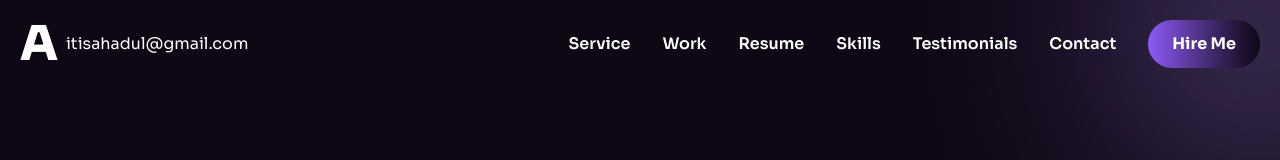
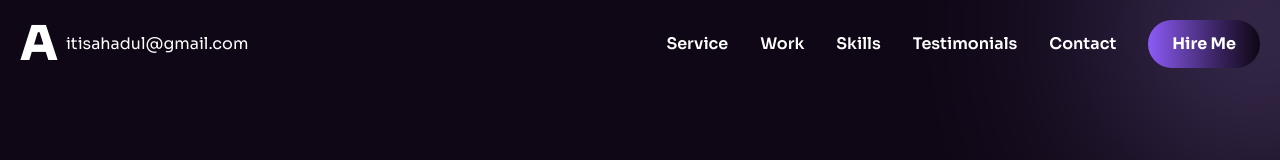
Before and after one commit to itsahadul99/ahadul-portfolio, a React (Vite) app: page / in a window 1280 px wide. Shown: the top 160 px of the page. Built offline with nearby package versions, Linux system fonts and the light colour scheme.

Commit message:
fix: remove 'Resume' from Navbar links for improved navigation consistency

```diff
--- a/src/components/Navbar.tsx
+++ b/src/components/Navbar.tsx
@@ -44,7 +44,7 @@ const Navbar = () => {
       </div>
       {/* Desktop Menu */}
       <div className="hidden lg:flex justify-between items-center gap-8 font-semibold">
-        {["Service", "Work", "Resume", "Skills", "Testimonials", "Contact"].map((item) => (
+        {["Service", "Work", "Skills", "Testimonials", "Contact"].map((item) => (
           <a key={item}  href={`#${item}`} onClick={() => smoothScroll( item)} className="group relative">
             {item}
             <span className="absolute left-0 -bottom-[6px] w-0 h-[2px] bg-gradient-to-r from-primary to-secondary group-hover:w-full transition-all duration-300"></span>
@@ -69,7 +69,7 @@ const Navbar = () => {
         }`}
       >
         <div className="flex flex-col items-start space-y-5 w-full pl-8 md:pl-10">
-          {["Service", "Work", "Resume", "Skills", "Testimonials", "Contact"].map((item) => (
+          {["Service", "Work", "Skills", "Testimonials", "Contact"].map((item) => (
             <a
               key={item}
               href={`#${item}`}
```
